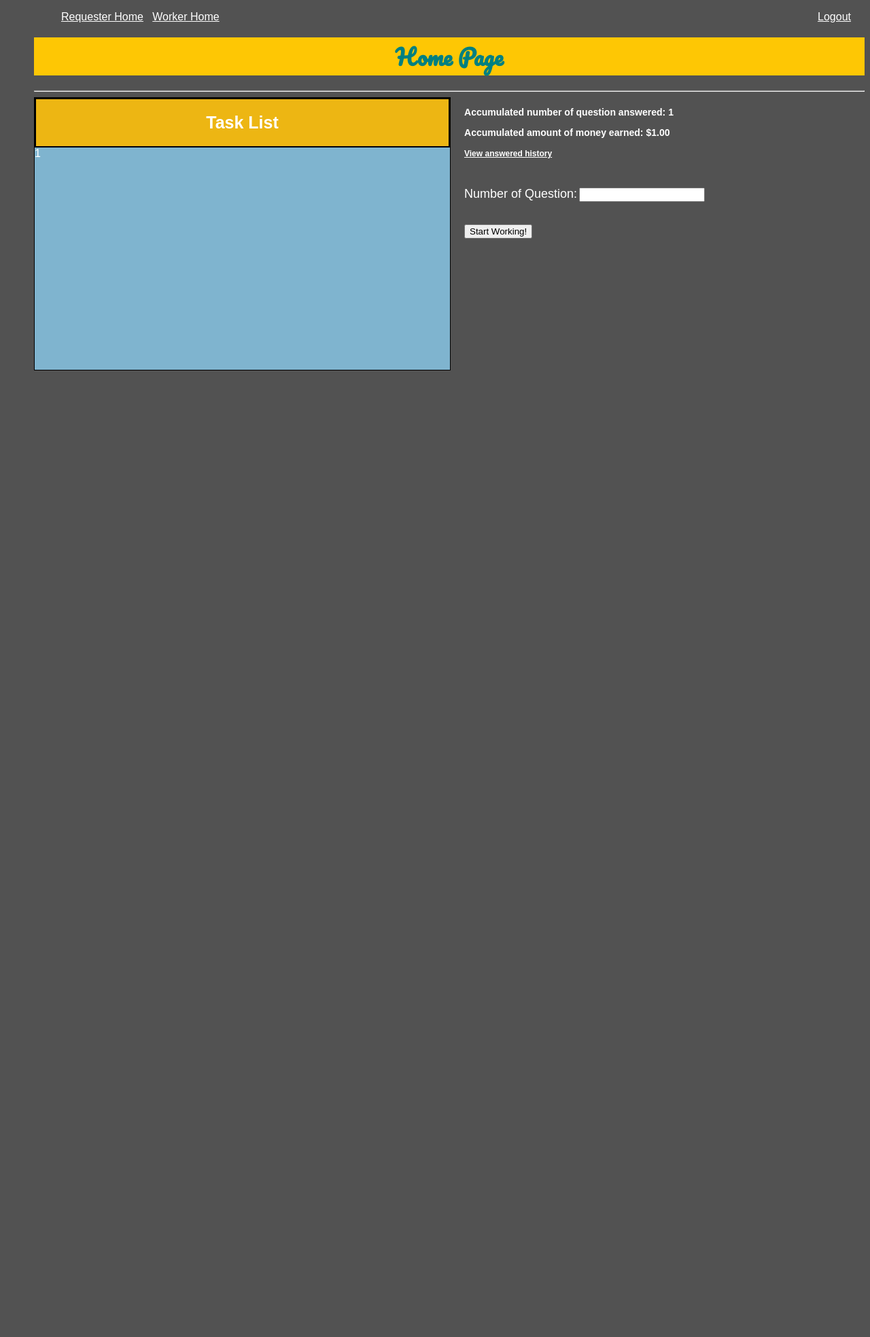
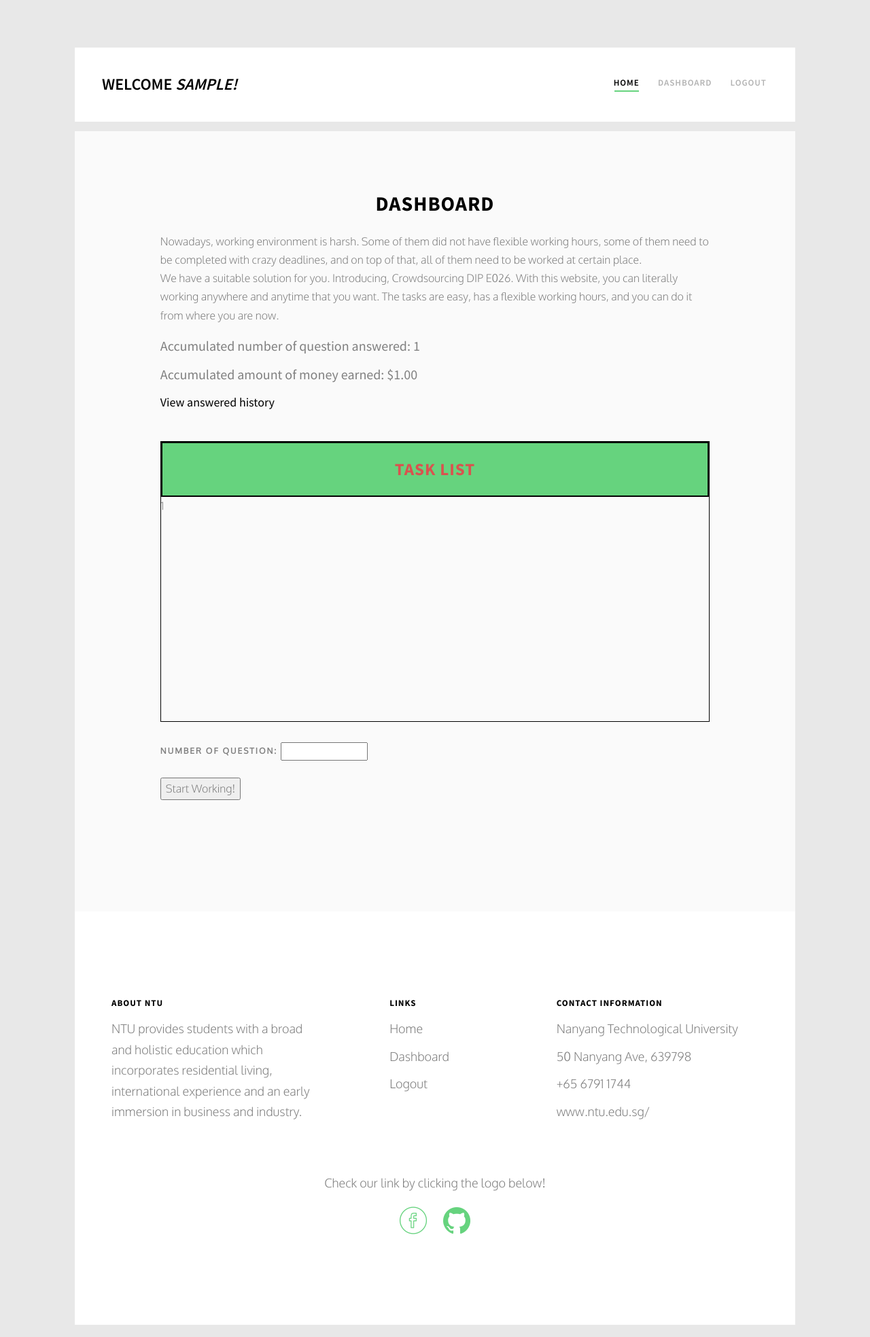
Before and after one commit to RWU001/DIP, a PHP site: page /worker-home.php in a window 1280 px wide. Shown: the whole page at 68% size. Before the commit the page ends 545 px from the top, so only its background shows below. Run offline with PHP 8.4, Linux system fonts and the light colour scheme; the visitor is signed in with stand-in values (Sample User, id 1); some libraries are stand-ins or nearby versions; some web fonts are replaced.

Commit message:
It is finish

```diff
--- a/css/style.css
+++ b/css/style.css
@@ -1579,7 +1579,7 @@ td {
   margin: 0;
 	margin-top: 10%;
   padding-top: 10px;
-  margin-left: 28%;
+  margin-left: 25%;
   top: 0px;
 	width: 200px;
 	height: 150px;
@@ -1593,3 +1593,89 @@ td {
 #topUpWalletHead:hover {
   cursor: pointer;
 }
+
+.taskListBox {
+	width: 100%;
+	border: 1px solid black;
+	display: inline;
+	float: left;
+}
+
+#taskList {
+	height: 330px;
+	overflow: scroll;
+}
+
+.taskListTitle {
+	font-size: 25px !important;
+	display: block;
+	background-color: #EDB613;
+	margin: 0 !important;
+	padding: 20px;
+	text-align: center;
+  border: 2px solid black;
+}
+
+.pricePerQuestion {
+	font-size: 18px;
+  float: right;
+  margin-right: 20px;
+  color: black;
+}
+
+.numberQuestion {
+	font-size: 18px;
+}
+
+#startWorker {
+	float: left;
+}
+
+.QueryTaskWorker {
+  border: 2px solid black;
+  display: block;
+}
+
+.workerDetails {
+  color: gray;
+	width: 100%;
+	display: inline;
+	float: left;
+	padding-left: 20px;
+	font-size: 12px;
+}
+
+.fh5co-heading h3 {
+  color: gray;
+  font-size: 20px;
+}
+
+@import url('https://fonts.googleapis.com/css?family=Roboto');
+
+.workerQueryTitle {
+	font-size: 24px !important;
+	font-weight: bold;
+	color: #000;
+	margin-top: 5px;
+  margin-bottom: 5px;
+  display: inline !important;
+  font-family: 'Roboto', sans-serif;
+  margin-left: 20px;
+}
+
+.workerQueryTitle:hover {
+	color: green;
+	cursor: pointer;
+}
+
+.workerQueryDescription {
+	color: #555;
+	margin: 0;
+	margin-bottom: 10px;
+  padding-top: 0px;
+  margin-left: 20px;
+}
+
+.queryDescriptionMargin {
+  margin-bottom:10px !important;
+}
--- a/html/worker-home.php
+++ b/html/worker-home.php
@@ -2,69 +2,87 @@
 	require('../php/directing.php');
 ?>
 
-<!DOCTYPE html>
-<html lang="en">
-  <link rel="stylesheet" href="../css/general.css">
+<!DOCTYPE HTML>
+<html>
+	<head>
+	<meta charset="utf-8">
+	<meta http-equiv="X-UA-Compatible" content="IE=edge">
+	<title>DIP Crowdsourcing</title>
+	<meta name="viewport" content="width=device-width, initial-scale=1">
+	<meta name="description" content="Free HTML5 Website Template by freehtml5.co" />
+	<meta name="keywords" content="free website templates, free html5, free template, free bootstrap, free website template, html5, css3, mobile first, responsive" />
+	<meta name="author" content="freehtml5.co" />
+	<!--
+	//////////////////////////////////////////////////////
 
-  <head>
-    <title>Worker Home Page</title>
-    <script src="https://ajax.googleapis.com/ajax/libs/jquery/3.1.0/jquery.min.js"></script>
-    <meta charset="utf-8">
-    <!-- <style>
-    body {background-color: powderblue;}
-    h1 {color: blue;}
-    </style> -->
+	FREE HTML5 TEMPLATE
+	DESIGNED & DEVELOPED by FreeHTML5.co
+
+	Website: 		http://freehtml5.co/
+	Email: 			info@freehtml5.co
+	Twitter: 		http://twitter.com/fh5co
+	Facebook: 		https://www.facebook.com/fh5co
+
+	//////////////////////////////////////////////////////
+	 -->
+	<link href="https://fonts.googleapis.com/css?family=Oxygen:300,400" rel="stylesheet">
+	<link href="https://fonts.googleapis.com/css?family=Source+Sans+Pro:400,600,700" rel="stylesheet">
+	<link href="https://fonts.googleapis.com/css?family=Lato" rel="stylesheet">
+
+	<!-- Animate.css -->
+	<link rel="stylesheet" href="../css/animate.css">
+	<!-- Icomoon Icon Fonts-->
+	<link rel="stylesheet" href="../css/icomoon.css">
+	<!-- Bootstrap  -->
+	<link rel="stylesheet" href="../css/bootstrap.css">
+
+	<!-- Magnific Popup -->
+	<link rel="stylesheet" href="../css/magnific-popup.css">
+
+	<!-- Flexslider  -->
+	<link rel="stylesheet" href="../css/flexslider.css">
+
+	<!-- Theme style  -->
+	<link rel="stylesheet" href="../css/style.css">
+
+	<!-- Modernizr JS -->
+	<script src="../js/modernizr-2.6.2.min.js"></script>
+	<!-- FOR IE9 below -->
+	<!--[if lt IE 9]>
+	<script src="js/respond.min.js"></script>
+	<![endif]-->
+
 	</head>
+	<body>
 
-  <style type="text/css">
-    .test {
-
-    }
-    th {
-      color:BLUE;
-      font-family:Comic Sans MS;
-      font-weight:bold;
-      font-style:italic;
-      }
-    td {color:#000;
-        font-family:Verdana;
-      font-weight:bold;
-        }
-    tr {
-      background-color:#FEc704;
-    }
-    table {
-      text-align:center;
-      font-size: 18px;
-    }
-  </style>
-
-  <body>
-    <div>
+	<div id="page">
+	<nav class="fh5co-nav" role="navigation">
+		<div class="container-wrap">
+			<div class="top-menu">
+				<div class="row">
+					<div class="col-xs-2">
+						<div id="fh5co-logo"><a href="#">Welcome<span style="color:rgba(0,0,0,0)">&nbsp;</span><?php echo "<i>" . $_SESSION['username'] . "!</i>";?></a></div>
+					</div>
+					<div class="col-xs-10 text-right menu-1">
 						<ul>
-        <a href="requester-home.php">Requester Home</a>&nbsp;&nbsp;
-        <a href="worker-home.php">Worker Home</a>&nbsp;&nbsp;
-        <a href="homepage.php" id="logout">Logout</a>&nbsp;&nbsp;
+							<li class="active"><a href="homepage.php">Home</a></li>
+							<li><a href="../php/queryTaskWorker.php">Dashboard</a></li>
+							<li><a href="homepage.php">Logout</a></li>
 						</ul>
 					</div>
-
-    <header>
-      <h1>Home Page</h1>
-    </header>
-
-    <hr>
-
-    <form action="../php/workspace.php" method="post">
-      <div class="taskListBox">
-        <h2 class="taskListTitle">Task List</h2>
-        <div id="taskList">
-          <?php
-              $request = $_SESSION['queryTaskWorker'];
-              echo $request;
-          ?>
 				</div>
 			</div>
-      <div class="workerDetails">
+		</div>
+	</nav>
+
+	<div class="container-wrap">
+		<div id="requester" class="fh5co-light-grey">
+			<div class="row animate-box">
+				<div class="col-md-10 col-md-offset-1 fh5co-heading" style="font-size:16px;">
+					<h2 style="font-size:30px;" class="text-center">
+            DASHBOARD
+          </h2>
+          <p>Nowadays, working environment is harsh. Some of them did not have flexible working hours, some of them need to be completed with crazy deadlines, and on top of that, all of them need to be worked at certain place.<br>We have a suitable solution for you. Introducing, Crowdsourcing DIP E026. With this website, you can literally working anywhere and anytime that you want. The tasks are easy, has a flexible working hours, and you can do it from where you are now.</p>
             <h3>
             Accumulated number of question answered:
             <?php
@@ -91,20 +109,94 @@
               <h4>View answered history</h4>
             </a>
             <br>
+
+					<div class="taskListBox" style="margin-bottom: 25px;">
+            <h2 class="taskListTitle" style="background-color:#66d37e; color:#d9534f">Task List</h2>
+            <div id="taskList">
+              <?php
+                  $request = $_SESSION['queryTaskWorker'];
+                  echo $request;
+              ?>
+            </div>
+          </div>
+          <form action="../php/workspace.php" method="post">
             <label>
-          <p><span class="numberQuestion">Number of Question:</span> <input type="number" max="200" name="numberQuestion" id="numberQuestion"></p>
+              <p><span class="numberQuestion">Number of Question: <input type="number" max="200" name="numberQuestion" id="numberQuestion"></span></p>
             </label>
             <input type="text" name="taskTitle" id="test" style="visibility: hidden" required/>
             <br>
             <input type="submit" value="Start Working!" id="startWorker">
+          </form>
 			</div>
-    </form>
-    <!-- <form name="test" action="../php/test.php" method="post">
-    <center>Amount to top up:</center>
-    <center><input type="text" name="asd" id="test" style="visibility: hidden" required/></center>
-    <center><input type="submit" value="submit"/></center>
-  </form> -->
 		</div>
-  <script src="../js/worker-home.js"></script>
+	</div><!-- END container-wrap -->
+
+	<div class="container-wrap" style="font-size:18px">
+		<footer id="fh5co-footer" role="contentinfo">
+			<div class="row">
+				<div class="col-md-4 fh5co-widget">
+					<h4>About NTU</h4>
+					<p>NTU provides students with a broad and holistic education which incorporates residential living, international experience and an early immersion in business and industry.</p>
+				</div>
+
+				<div class="col-md-4 col-md-push-1">
+					<h4>Links</h4>
+					<ul class="fh5co-footer-links">
+						<li><a href="#">Home</a></li>
+						<li><a href="#page">Dashboard</a></li>
+						<li><a href="homepage.php">Logout</a></li>
+					</ul>
+				</div>
+
+				<div class="col-md-4" id="contact">
+					<h4>Contact Information</h4>
+					<ul class="fh5co-footer-links">
+						<li>Nanyang Technological University</li>
+						<li>50 Nanyang Ave, 639798</li>
+						<li><a href="tel://1234567920">+65 6791 1744</a></li>
+						<li><a href="www.ntu.edu.sg/">www.ntu.edu.sg/</a></li>
+					</ul>
+				</div>
+
+			</div>
+
+			<div class="row copyright">
+				<div class="col-md-12 text-center">
+					<p>
+						Check our link by clicking the logo below!
+					</p>
+					<p>
+						<ul class="fh5co-social-icons">
+							<li><a href="https://www.facebook.com/NTUsg/"><i style="font-size:40px;" class="icon-facebook"></i></a></li>
+							<li><a href="https://github.com/RWU001/DIP"><i style="font-size:40px;" class="icon-github" stlye="font-size:40px"></i></a></li>
+						</ul>
+					</p>
+				</div>
+			</div>
+		</footer>
+	</div><!-- END container-wrap -->
+	</div>
+
+	<div class="gototop js-top">
+		<a href="#" class="js-gotop"><i class="icon-arrow-up2"></i></a>
+	</div>
+
+	<!-- jQuery -->
+	<script src="../js/jquery.min.js"></script>
+	<!-- jQuery Easing -->
+	<script src="../js/jquery.easing.1.3.js"></script>
+	<!-- Bootstrap -->
+	<script src="../js/bootstrap.min.js"></script>
+	<!-- Waypoints -->
+	<script src="../js/jquery.waypoints.min.js"></script>
+	<!-- Flexslider -->
+	<script src="../js/jquery.flexslider-min.js"></script>
+	<!-- Magnific Popup -->
+	<script src="../js/jquery.magnific-popup.min.js"></script>
+	<script src="../js/magnific-popup-options.js"></script>
+	<!-- Counters -->
+	<script src="../js/jquery.countTo.js"></script>
+	<!-- Main -->
+	<script src="../js/main.js"></script>
 	</body>
 </html>
--- a/js/main.js
+++ b/js/main.js
@@ -302,32 +302,6 @@ function alertMessage(message) {
 	alert(message);
 }
 
-var counterWallet = 0;
-function myFunction() {
-  var x = document.getElementById("myDIV");
-  if (counterWallet === 0) {
-			x.style.visibility = "hidden";
-			counterWallet++;
-  } else {
-			x.style.visibility = "visible";
-			counterWallet = 0;
-  }
-}
-myFunction();
-
-
-var counterWallet2 = 0;
-function myFunction2() {
-  var x = document.getElementById("myDIV2");
-  if (counterWallet2 === 0) {
-			x.style.visibility = "hidden";
-			counterWallet2++;
-  } else {
-			x.style.visibility = "visible";
-			counterWallet2 = 0;
-  }
-}
-
 function downloadResult(taskTitle) {
   window.location = "../php/download-result.php?test=" + taskTitle;
 }
@@ -477,3 +451,21 @@ function setDetails(txt) {
   document.getElementById('numberOfClasses').value = classNumber;
 }
 /////////////////////////////////////////////////////////////
+function changeColor() { //change the color + add the feature where you can press alt(or command) and click to redo the coloring
+  $('.workerQueryTitle').click(function(e) {
+		let title = e.target;
+		alert(title);
+    // console.log(e.target);
+    console.log(title.nodeName);
+    let color = '#F00';
+    $('.workerQueryTitle').css("color", '');
+    $(title).css("color", color);
+  })
+};
+
+changeColor();
+
+function fillTest(title) { //This function will determine the title that you choose.
+	document.getElementById('test').value = title;
+	// alert(title);
+}
```
Also changed, not shown: html/homepage.php (+20 -18 lines), html/requester-home.php (+4 -3 lines), html/upload-new-task.php (+9 -8 lines), js/wallet.js (added, +25 -0 lines). Lines whose indentation alone changed are shown as unchanged.
